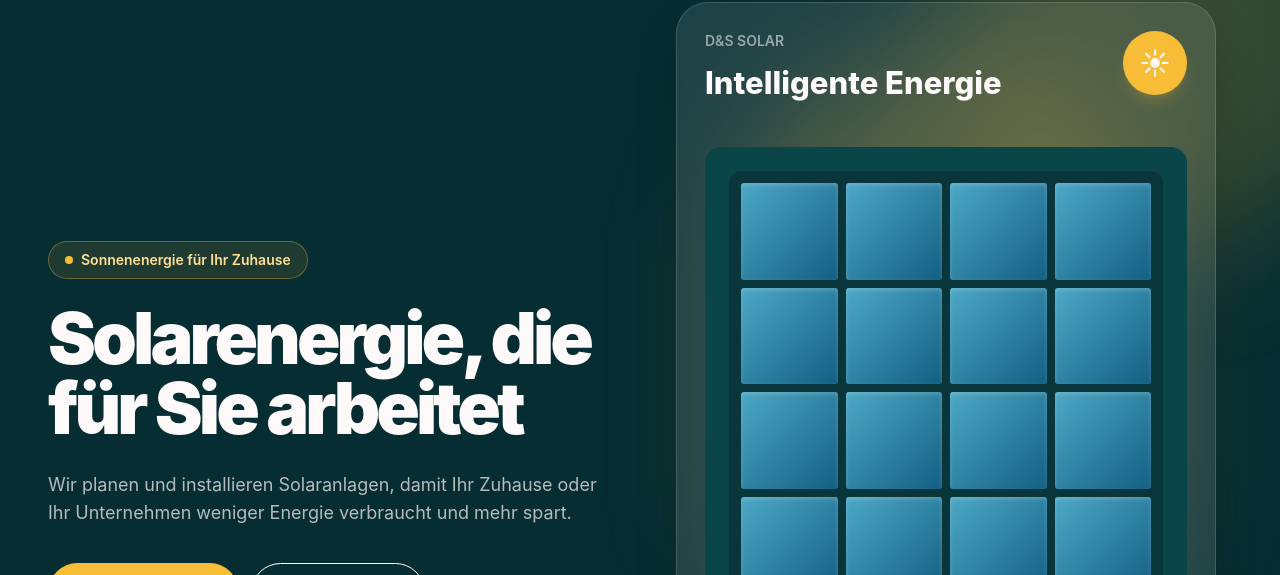
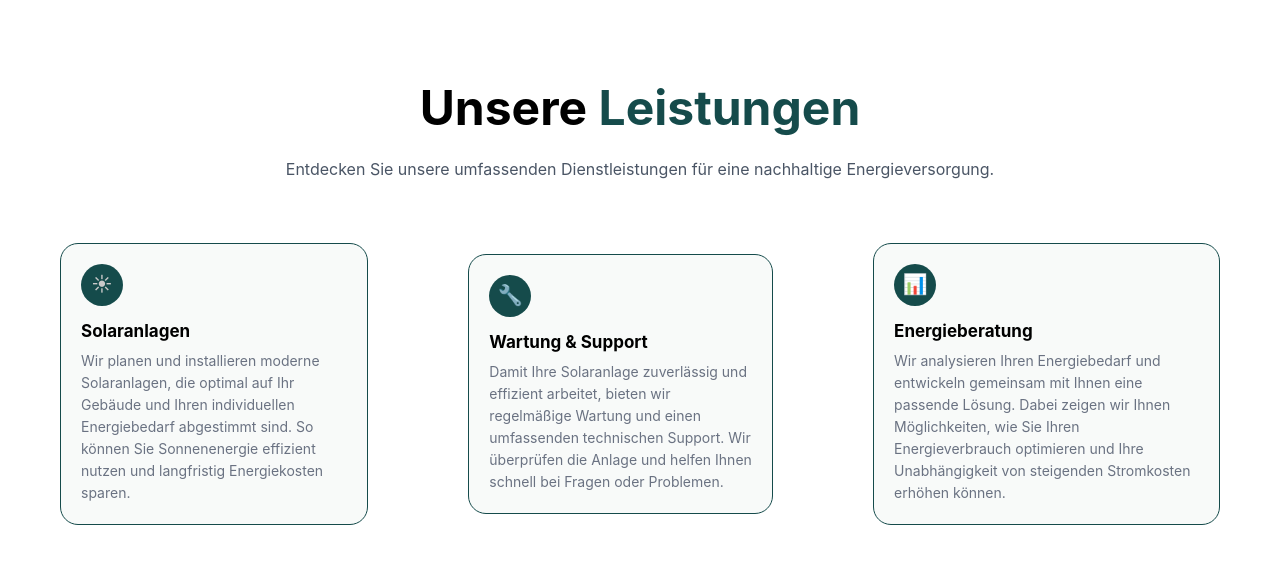
Before and after one commit to AnastasiiaMoskaliuk/d-s_solar, a Next.js app: page / in a window 1280 px wide. Shown: the part 838-1413 px from the top of the page. Built offline with nearby package versions, Linux system fonts and the light colour scheme.

Commit message:
feature: add LeistungenSection

```diff
--- a/app/page.tsx
+++ b/app/page.tsx
@@ -1,4 +1,5 @@
 import HeroSection from "./sections/home-page/HeroSection";
+import LeistungenSection from "./sections/home-page/LeistungenSection";
 import RechnungSection from "./sections/home-page/RechnungSection";
 import UberUnsSection from "./sections/home-page/UeberUnsSection";
 
@@ -6,6 +7,7 @@ export default function Home() {
   return (
    <>
    <HeroSection />
+   <LeistungenSection />
    <RechnungSection />
    <UberUnsSection />
    </>
--- a/app/sections/home-page/LeistungenSection.tsx
+++ b/app/sections/home-page/LeistungenSection.tsx
@@ -0,0 +1,64 @@
+const leistungen = [
+  {
+    icon: "☀",
+    title: "Solaranlagen",
+    description:
+      "Wir planen und installieren moderne Solaranlagen, die optimal auf Ihr Gebäude und Ihren individuellen Energiebedarf abgestimmt sind. So können Sie Sonnenenergie effizient nutzen und langfristig Energiekosten sparen.",
+  },
+  {
+    icon: "🔧",
+    title: "Wartung & Support",
+    description:
+      "Damit Ihre Solaranlage zuverlässig und effizient arbeitet, bieten wir regelmäßige Wartung und einen umfassenden technischen Support. Wir überprüfen die Anlage und helfen Ihnen schnell bei Fragen oder Problemen.",
+  },
+  {
+    icon: "📊",
+    title: "Energieberatung",
+    description:
+      "Wir analysieren Ihren Energiebedarf und entwickeln gemeinsam mit Ihnen eine passende Lösung. Dabei zeigen wir Ihnen Möglichkeiten, wie Sie Ihren Energieverbrauch optimieren und Ihre Unabhängigkeit von steigenden Stromkosten erhöhen können.",
+  },
+];
+
+const LeistungenSection = () => {
+  return (
+    <section
+      id="leistungen"
+      className="relative overflow-hidden bg-white py-[80px] px-[20px] lg:py-[120px] lg:px-[60px]"
+    >
+      <div className="relative mx-auto ">
+        <div className="mb-[60px] text-center">
+          <h2 className="text-[36px] font-[700] leading-[1.1] text-onyx md:text-[48px]">
+            Unsere
+            <span className="text-[#154b4b]"> Leistungen</span>
+          </h2>
+          <p className="mx-auto mt-[20px] max-w-[750px] text-[16px] leading-[28px] text-gray-600">
+            Entdecken Sie unsere umfassenden Dienstleistungen für eine nachhaltige
+            Energieversorgung.
+          </p>
+        </div>
+        <div className="flex flex-col items-center lg:flex-row lg:justify-center gap-[50px] lg:gap-[100px]">
+          {leistungen.map((item) => (
+            <div
+              key={item.title}
+              className="rounded-[18px] border border-lightGreen bg-[#f8faf9] p-[20px] transition-all duration-300 hover:-translate-y-[3px] hover:shadow-lg hover:shadow-lightGreen/50"
+            >
+              <div className="mb-[12px] flex h-[42px] w-[42px] items-center justify-center rounded-full bg-lightGreen text-[20px]">
+                {item.icon}
+              </div>
+
+              <h4 className="mb-[6px] text-[17px] font-[700] text-onyx">
+                {item.title}
+              </h4>
+
+              <p className="text-[14px] leading-[22px] text-gray-500">
+                {item.description}
+              </p>
+            </div>
+          ))}
+        </div>
+      </div>
+    </section>
+  );
+};
+
+export default LeistungenSection;
```
